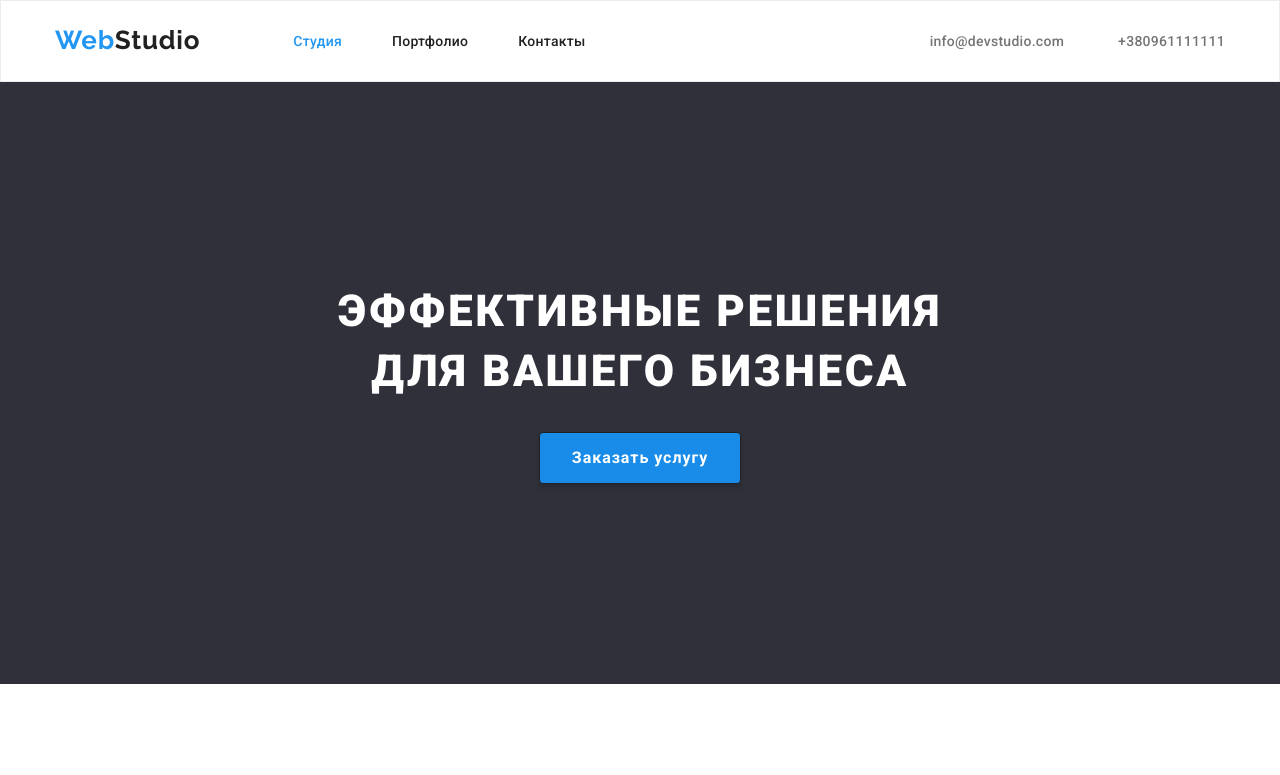
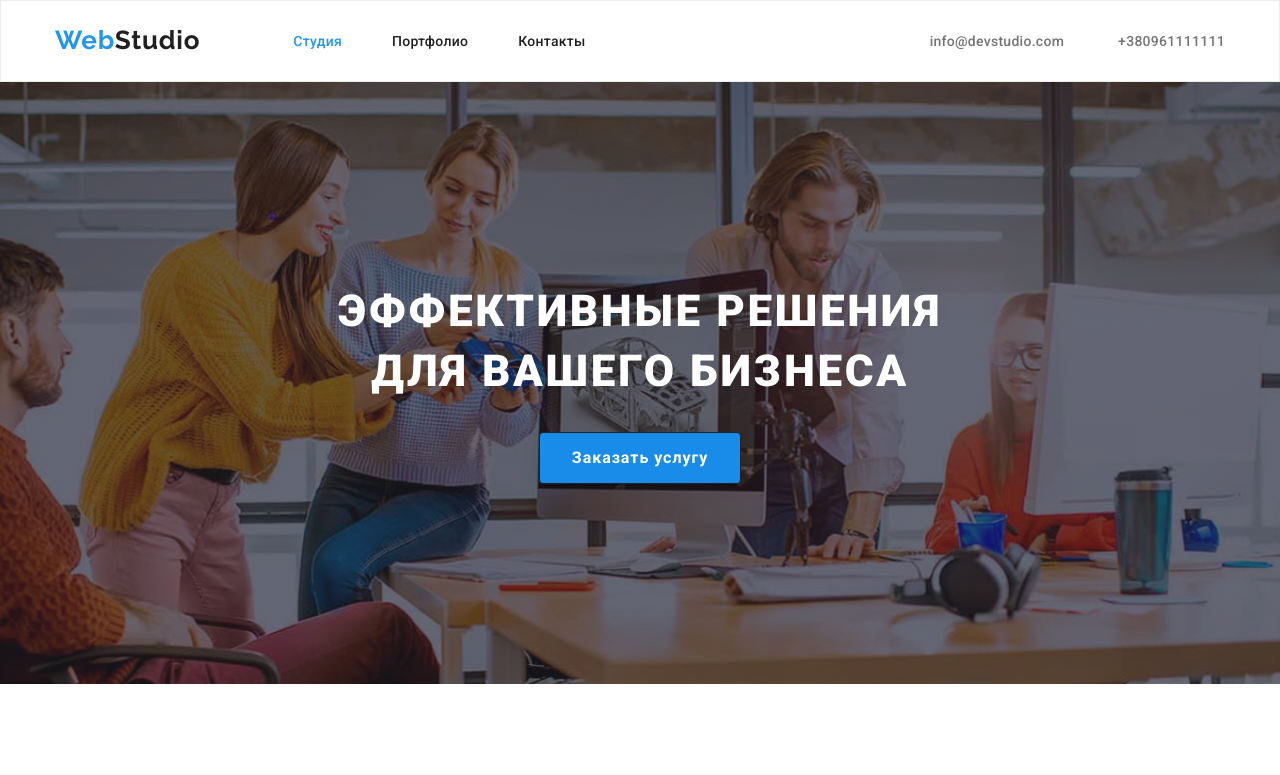
Before and after one commit to Redvanskyi-Rost/goit-markup-hw-04, a plain HTML site: page index.html in a window 1280 px wide. Shown: the top 775 px of the page. Drawn offline with nearby package versions, Linux system fonts and the light colour scheme.

Commit message:
add hero BG image

```diff
--- a/css/style.css
+++ b/css/style.css
@@ -215,6 +215,17 @@ img {
   background: var(--footer-bg-color);
   text-align: center;
   padding: 200px 0;
+}
+
+.hero.overlay {
+  background-image: linear-gradient(to right, rgba(47, 48, 58, 0.4), rgba(47, 48, 58, 0.4)),
+    url(../images/hero-bg.jpg);
+  max-width: 1600px;
+  margin-left: auto;
+  margin-right: auto;
+  background-repeat: no-repeat;
+  background-size: cover;
+  background-position: center;
 }
 
 .hero-title {
--- a/index.html
+++ b/index.html
@@ -50,7 +50,7 @@
     </header>
     <main>
       <!-- Герой -->
-      <section class="hero">
+      <section class="hero overlay">
         <div class="container">
           <h1 class="hero-title">Эффективные решения для вашего бизнеса</h1>
           <button type="button" class="hero-button">Заказать услугу</button>
```
Also changed, not shown: images/hero-bg.jpg (added).
